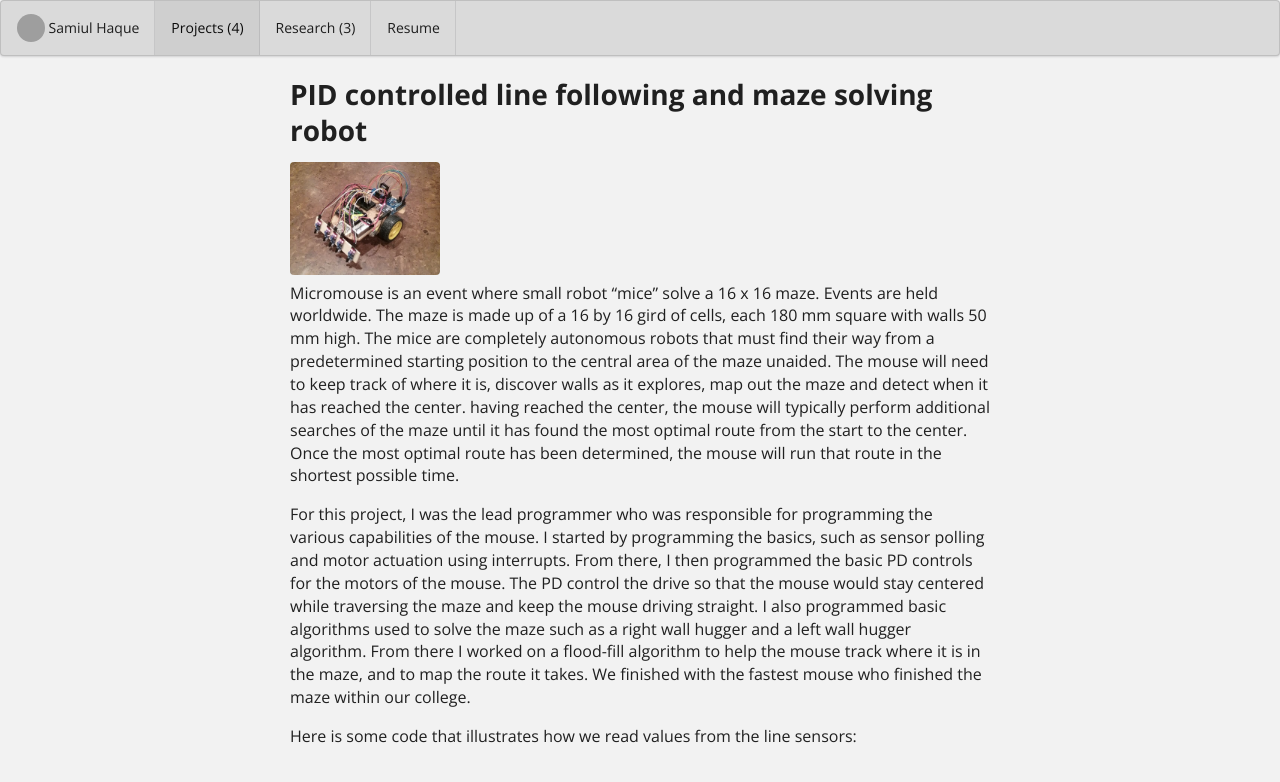
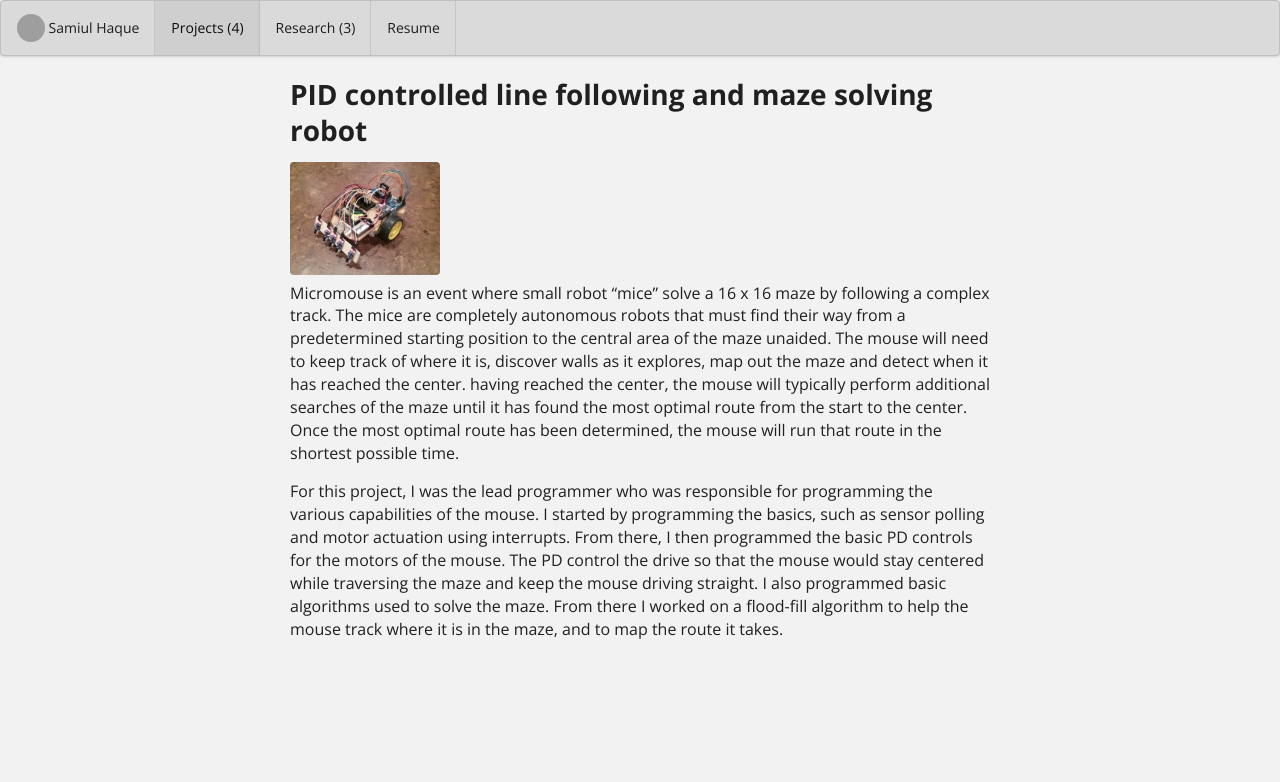
Before and after one commit to samiulextreem/samiulextreem.github.io, a Jekyll site: the page built from projects/project-1.md, in a window 1280 px wide. Shown: the top 782 px of the page. Built offline with Jekyll 4.4.1, drawn with Linux system fonts in a browser that asks for light colours; grey boxes are pictures that could not be loaded.

Commit message:
Update project-1.md

```diff
--- a/projects/project-1.md
+++ b/projects/project-1.md
@@ -17,8 +17,6 @@ summary: My team and me developed a robotic mouse that took part in the 2015 uni
   <img class="ui image" src="../images/Line_follower_robot.jpg">
 </div>
 
-Micromouse is an event where small robot “mice” solve a 16 x 16 maze.  Events are held worldwide.  The maze is made up of a 16 by 16 gird of cells, each 180 mm square with walls 50 mm high.  The mice are completely autonomous robots that must find their way from a predetermined starting position to the central area of the maze unaided.  The mouse will need to keep track of where it is, discover walls as it explores, map out the maze and detect when it has reached the center.  having reached the center, the mouse will typically perform additional searches of the maze until it has found the most optimal route from the start to the center.  Once the most optimal route has been determined, the mouse will run that route in the shortest possible time.
+Micromouse is an event where small robot “mice” solve a 16 x 16 maze by following a complex track. The mice are completely autonomous robots that must find their way from a predetermined starting position to the central area of the maze unaided. The mouse will need to keep track of where it is, discover walls as it explores, map out the maze and detect when it has reached the center.  having reached the center, the mouse will typically perform additional searches of the maze until it has found the most optimal route from the start to the center. Once the most optimal route has been determined, the mouse will run that route in the shortest possible time.
 
-For this project, I was the lead programmer who was responsible for programming the various capabilities of the mouse.  I started by programming the basics, such as sensor polling and motor actuation using interrupts.  From there, I then programmed the basic PD controls for the motors of the mouse.  The PD control the drive so that the mouse would stay centered while traversing the maze and keep the mouse driving straight.  I also programmed basic algorithms used to solve the maze such as a right wall hugger and a left wall hugger algorithm.  From there I worked on a flood-fill algorithm to help the mouse track where it is in the maze, and to map the route it takes.  We finished with the fastest mouse who finished the maze within our college.
-
-Here is some code that illustrates how we read values from the line sensors:
+For this project, I was the lead programmer who was responsible for programming the various capabilities of the mouse. I started by programming the basics, such as sensor polling and motor actuation using interrupts. From there, I then programmed the basic PD controls for the motors of the mouse.  The PD control the drive so that the mouse would stay centered while traversing the maze and keep the mouse driving straight.  I also programmed basic algorithms used to solve the maze.  From there I worked on a flood-fill algorithm to help the mouse track where it is in the maze, and to map the route it takes.
```
